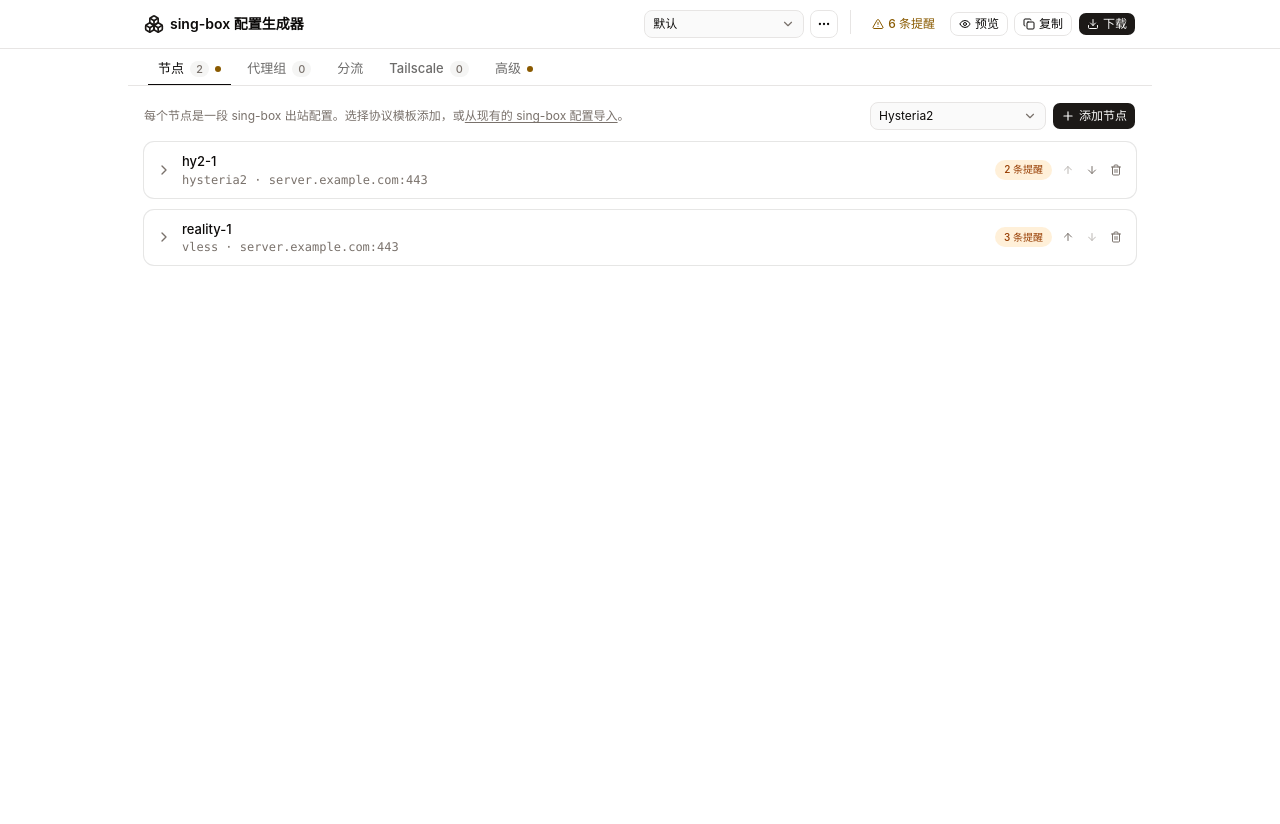
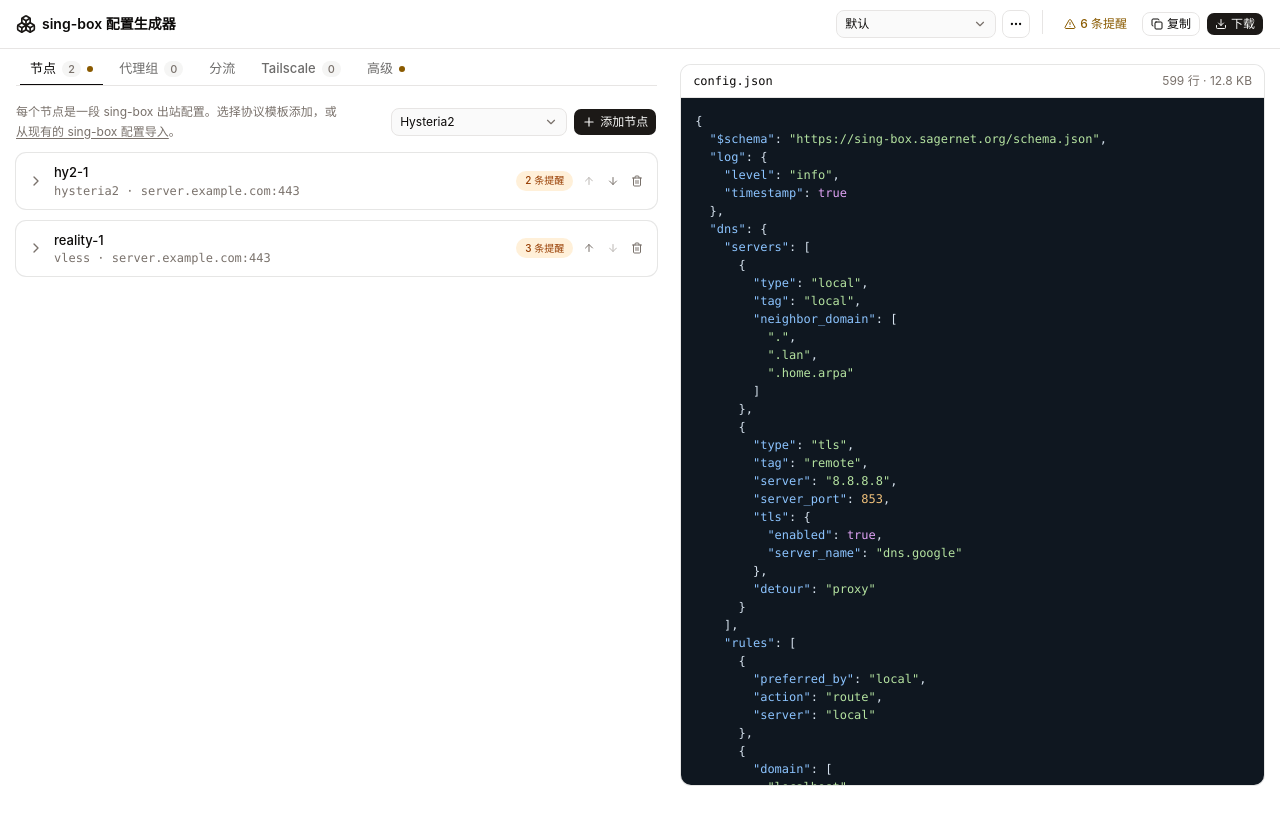
Before and after one commit to akapzg/singbox-conf, a React (Vite) app: page / in a window 1280 px wide. Shown: the top 824 px of the page. Before the commit the page ends 800 px from the top, so only its background shows below. Built offline with nearby package versions, Linux system fonts and the light colour scheme.

Commit message:
UI: two-column layout with live config on wide screens
Settings on the left, config.json sticky on the right from 1024px, page capped at 1400px.
Narrow screens keep one centred column (max 768px) with the preview in a sheet.

Co-Authored-By: Claude Opus 5.5 <noreply@anthropic.com>

```diff
--- a/src/App.tsx
+++ b/src/App.tsx
@@ -1170,6 +1170,7 @@ export default function App() {
   const statusTone = errors.length ? "error" : warnings.length ? "warning" : "ok";
   const statusText = errors.length ? `${errors.length} 个错误` : warnings.length ? `${warnings.length} 条提醒` : "配置完整";
   const StatusIcon = errors.length ? CircleAlert : warnings.length ? TriangleAlert : CircleCheck;
+  const configStats = `${configText.split("\n").length} 行 · ${(new Blob([configText]).size / 1024).toFixed(1)} KB`;
   const copyConfig = async () => setToast((await copyText(configText)) ? "已复制到剪贴板" : "复制失败，请手动选择");
 
   const manageMenu = (
@@ -1254,7 +1255,7 @@ export default function App() {
   return (
     <div className="min-h-svh bg-background text-foreground">
       <header className="sticky top-0 z-30 border-b bg-background/85 backdrop-blur supports-[backdrop-filter]:bg-background/70">
-        <div className="mx-auto flex max-w-5xl flex-wrap items-center gap-x-3 gap-y-2 px-4 py-2.5">
+        <div className="mx-auto flex max-w-3xl flex-wrap lg:max-w-[1400px] items-center gap-x-3 gap-y-2 px-4 py-2.5">
           <div className="flex w-full min-w-0 items-center gap-1.5 sm:w-auto sm:flex-1">
             <Boxes className="size-5 shrink-0 text-primary" aria-hidden />
             <h1 className="mr-auto truncate text-sm font-semibold">
@@ -1284,7 +1285,7 @@ export default function App() {
               <StatusIcon />
               {statusText}
             </Button>
-            <Button variant="outline" size="sm" onClick={() => setPreview(true)}>
+            <Button variant="outline" size="sm" className="lg:hidden" onClick={() => setPreview(true)}>
               <Eye />
               预览
             </Button>
@@ -1311,9 +1312,10 @@ export default function App() {
         }}
       />
 
-      <main className="mx-auto max-w-5xl px-4 pt-1 pb-16">
-        <Tabs value={tab} onValueChange={(v) => setTab(v as Tab)} className="gap-4">
-          <div className="-mx-4 overflow-x-auto border-b px-4 [scrollbar-width:none]">
+      {/* Settings on the left; on wide screens the generated config stays visible on the right. */}
+      <main className="mx-auto grid max-w-3xl items-start lg:max-w-[1400px] gap-6 px-4 pt-1 pb-16 lg:grid-cols-[minmax(0,1.1fr)_minmax(0,1fr)]">
+        <Tabs value={tab} onValueChange={(v) => setTab(v as Tab)} className="min-w-0 gap-4">
+          <div className="-mx-4 overflow-x-auto border-b px-4 [scrollbar-width:none] lg:mx-0 lg:px-0">
             <TabsList variant="line" className="h-10" aria-label="设置分类">
               {TABS.map((t) => {
                 const state = tabState(t.id);
@@ -1444,6 +1446,16 @@ export default function App() {
             {tab === "settings" && <SettingsCard settings={profile.settings} onChange={setSettings} />}
           </section>
         </Tabs>
+
+        <aside className="sticky top-16 mt-3 hidden h-[calc(100svh-5rem)] min-w-0 flex-col overflow-hidden rounded-lg ring-1 ring-foreground/10 lg:flex" aria-label="生成的配置">
+          <div className="flex items-baseline justify-between gap-3 border-b bg-card px-3 py-2">
+            <span className="font-mono text-xs font-medium">config.json</span>
+            <span className="text-xs text-muted-foreground">{configStats}</span>
+          </div>
+          <pre className="code min-h-0 flex-1 overflow-auto" tabIndex={0} aria-label="生成的 config.json">
+            {highlighted}
+          </pre>
+        </aside>
       </main>
 
       <Sheet open={showIssues} onOpenChange={setShowIssues}>
@@ -1489,9 +1501,7 @@ export default function App() {
         <SheetContent side="right" className="gap-0 data-[side=right]:w-full data-[side=right]:sm:max-w-2xl">
           <SheetHeader className="border-b">
             <SheetTitle className="font-mono">config.json</SheetTitle>
-            <SheetDescription>
-              {configText.split("\n").length} 行 · {(new Blob([configText]).size / 1024).toFixed(1)} KB
-            </SheetDescription>
+            <SheetDescription>{configStats}</SheetDescription>
             <div className="flex gap-1.5 pt-1">
               <Button variant="outline" size="sm" onClick={copyConfig}>
                 <Copy />
```
Also changed, not shown: 1 other file (tests, documents, lock files or other folders).
